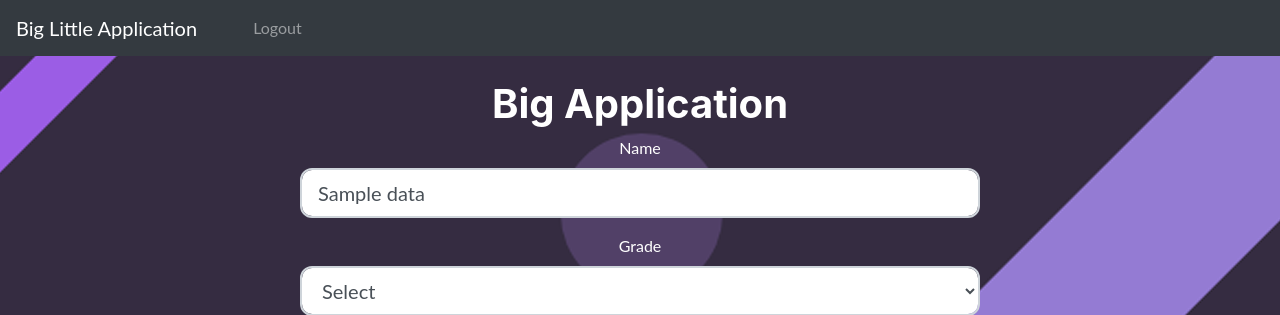
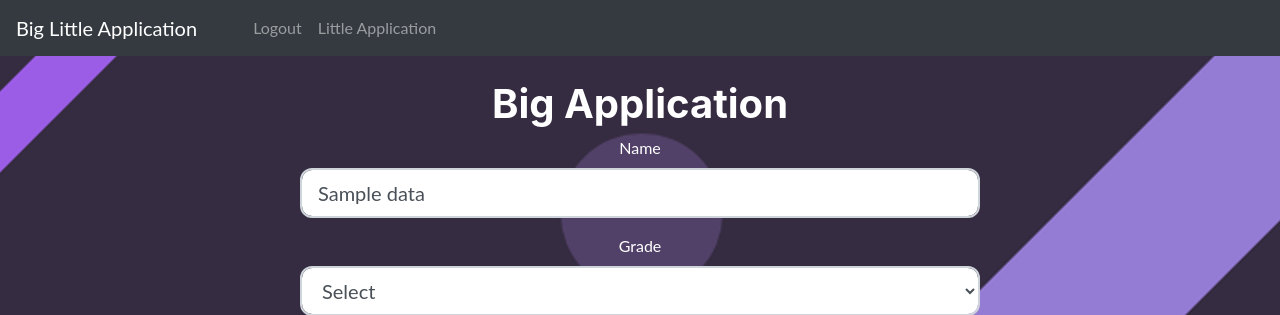
Before and after one commit to azach99/Hospitality, a Flask app: page /bigapplication in a window 1280 px wide. Shown: the top 315 px of the page. Run offline with Flask 2, Linux system fonts and the light colour scheme; a user stored in the database is signed in; tables that the repository leaves empty hold one stand-in row (values such as "Sample post"); some libraries are stand-ins or nearby versions.

Commit message:
redirection based on big or little

```diff
--- a/run.py
+++ b/run.py
@@ -75,7 +75,7 @@ def register():
     if form.validate_on_submit():
         hashed = bcrypt.generate_password_hash(form.password.data).decode('utf-8')
         input_user = User(first_name=form.first_name.data, last_name=form.last_name.data, email=form.email.data,
-                          username=form.username.data, password=hashed)
+                          username=form.username.data, password=hashed, kind = form.kind.data)
         db.session.add(input_user)
         db.session.commit()
         flash("Account Created for {}".format(form.username.data), 'success')
@@ -360,7 +360,7 @@ class User(db.Model, UserMixin):
     password = db.Column(db.String(60))
 
     def __repr__(self):
-        return "User({}, {}, {}, {})".format(self.first_name, self.last_name, self.username, self.email)
+        return "User({}, {}, {}, {}, {})".format(self.first_name, self.last_name, self.username, self.email, self.kind)
 
     '''new'''
     def get_reset_token(self, expires_sec = 3600):
--- a/templates/layou2.html
+++ b/templates/layou2.html
@@ -58,7 +58,17 @@
                 <li class="nav-item">
                   <a class="nav-link" href="/logout">Logout</a>
               </li>
+                {% if current_user.kind == "Big" %}
+                <li class="nav-item">
+                  <a class="nav-link" href="/bigapplication">Big Application</a>
+              </li>
+            {% else %}
+                <li class="nav-item">
+                  <a class="nav-link" href="/littleapplication">Little Application</a>
+              </li>
+            {% endif%}
             {% endif %}
+
 
         </ul>
       </div>
```
